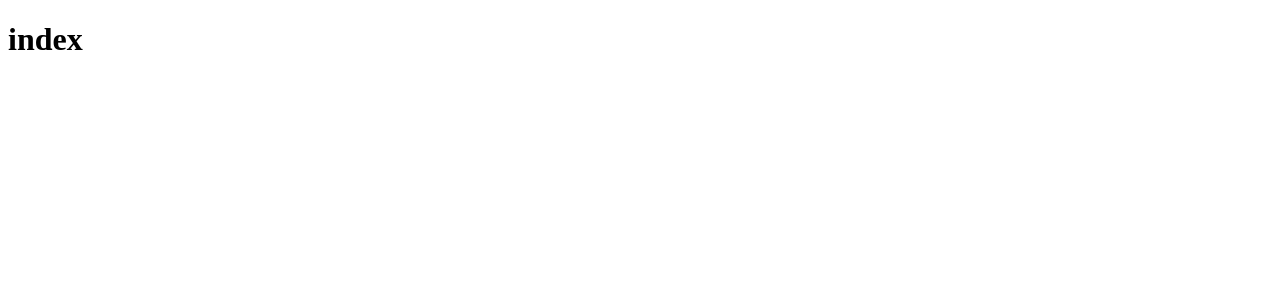
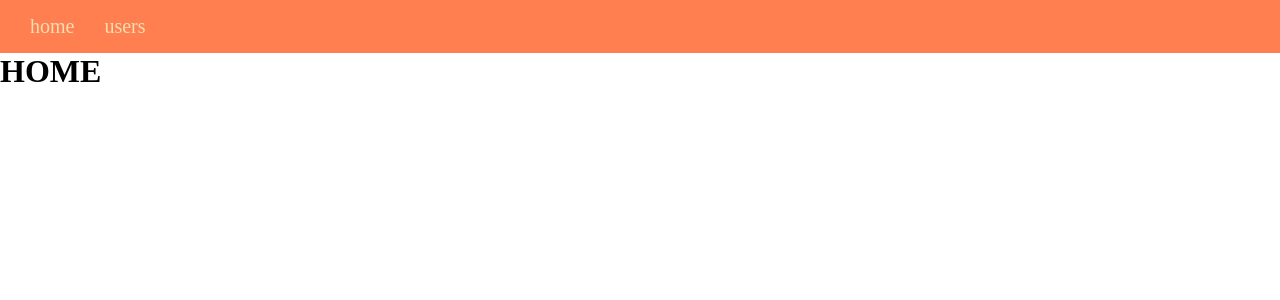
Before and after one commit to gaev-art/next-js, a Next.js app: page / in a window 1280 px wide. Shown: the top 300 px of the page. Built offline with nearby package versions, Linux system fonts and the light colour scheme.

Commit message:
rollback

```diff
--- /dev/null
+++ b/components/A.js
@@ -0,0 +1,12 @@
+import Link from "next/link";
+import styles from '/styles/A.module.css'
+
+const A = ({href, title}) => {
+  return (
+      <Link href={href}>
+        <a className={styles.link}>{title}</a>
+      </Link>
+  );
+};
+
+export default A;
--- /dev/null
+++ b/components/Layout.js
@@ -0,0 +1,21 @@
+import A from "./A";
+import Head from "next/head";
+
+const Layout = ({children}) => {
+  return (
+    <>
+      <Head>
+        <title>App</title>
+      </Head>
+      <div className="navbar">
+        <A title="home" href="/"/>
+        <A title="users" href="/users"/>
+      </div>
+      <div>
+        {children}
+      </div>
+    </>
+  );
+};
+
+export default Layout;
--- /dev/null
+++ b/pages/_app.js
@@ -0,0 +1,11 @@
+import "../styles/global.css";
+import Layout from "../components/Layout";
+
+// This default export is required in a new `pages/_app.js` file.
+export default function MyApp({Component, pageProps}) {
+  return (
+    <Layout>
+      <Component {...pageProps} />
+    </Layout>
+  );
+}
--- a/pages/index.js
+++ b/pages/index.js
@@ -1,8 +1,8 @@
-const Index = (props) => {
+const Index = () => {
   return (
-    <div>
-      <h1>index</h1>
-    </div>
+    <>
+        <h1>HOME</h1>
+    </>
   );
 };
 export default Index;
--- /dev/null
+++ b/styles/A.module.css
@@ -0,0 +1,6 @@
+.link {
+    text-decoration: none;
+    font-size: 20px;
+    color: wheat;
+    margin: 15px;
+}
--- /dev/null
+++ b/styles/global.css
@@ -0,0 +1,10 @@
+* {
+    margin: 0;
+    padding: 0;
+    box-sizing: border-box;
+}
+
+.navbar {
+    background: coral;
+    padding: 15px;
+}
```
Also changed, not shown: package.json (+9 -2 lines), pages/404.js (added, +10 -0 lines), pages/users.js (deleted, +0 -9 lines), pages/users/[id].js (added, +21 -0 lines), pages/users/index.js (added, +30 -0 lines), .eslintrc.json (added), 2 other files (tests, documents, lock files or other folders).
